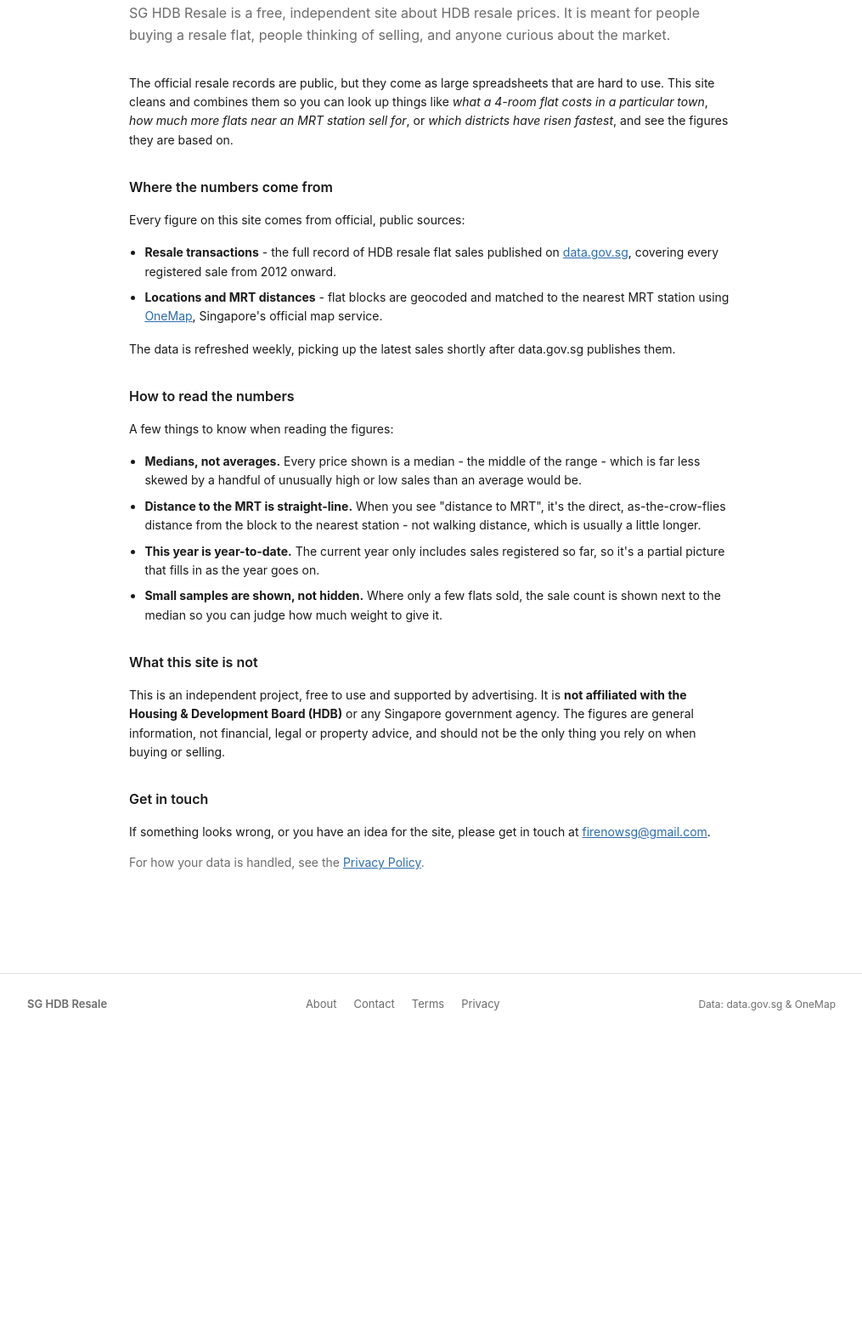
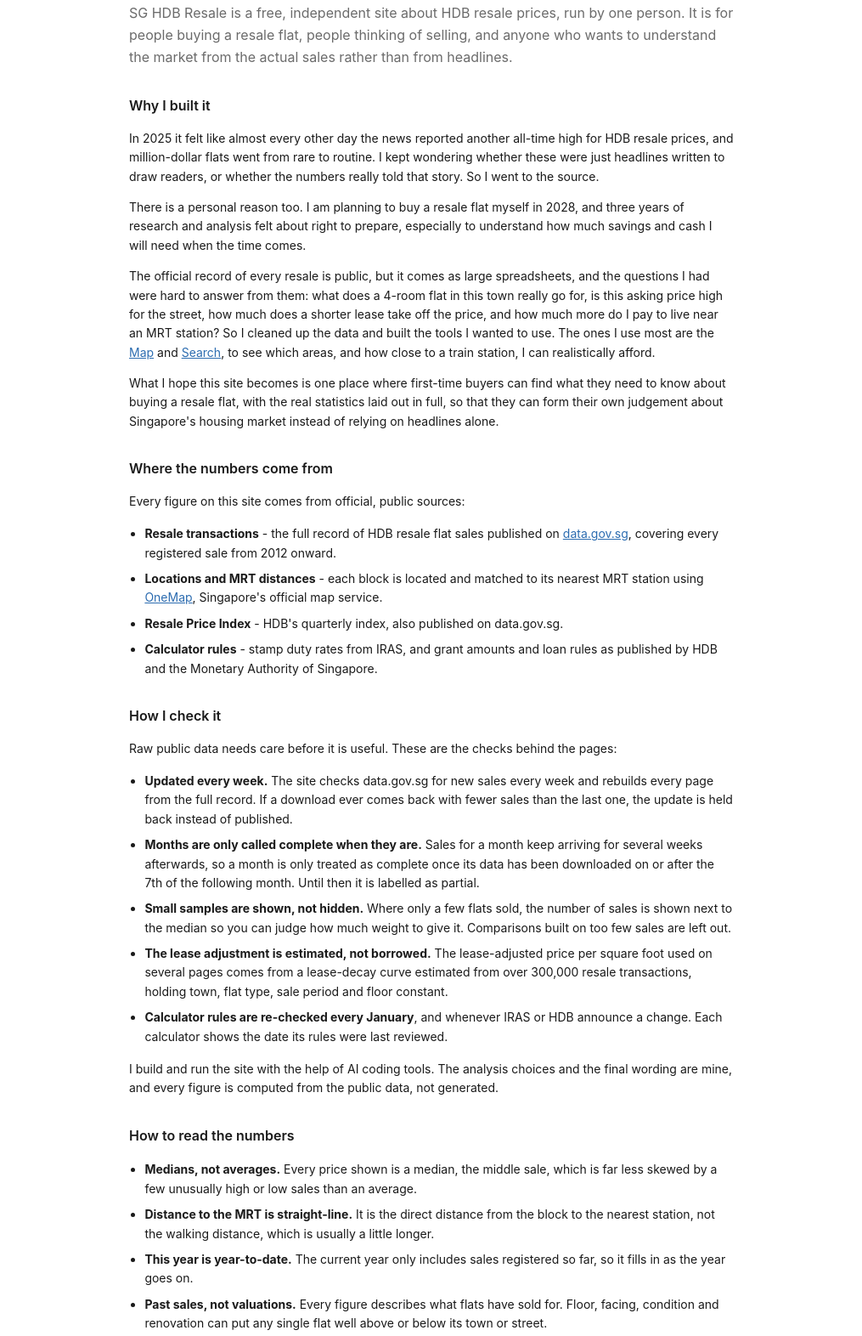
Before and after one commit to jeremydevdesign/sg-hdb-resale-dashboard, a plain HTML site: page about.html in a window 1280 px wide. Shown: the part 136-1708 px from the top of the page at 85% size, without its empty margins (132-1147 px from the left). Before the commit the page ends 1353 px from the top, so only its background shows below. Drawn offline with Linux system fonts and the light colour scheme.

Commit message:
About page: why the site exists, how the data is checked; sw v106
Co-Authored-By: Claude Opus 5.5 <noreply@anthropic.com>

```diff
--- a/about.html
+++ b/about.html
@@ -116,32 +116,50 @@ a{color:var(--color-text-info)}
 
 <div class="wrap">
   <h1>About SG HDB Resale</h1>
-  <p class="lede">SG HDB Resale is a free, independent site about HDB resale prices. It is meant for people buying a resale flat, people thinking of selling, and anyone curious about the market.</p>
+  <p class="lede">SG HDB Resale is a free, independent site about HDB resale prices, run by one person. It is for people buying a resale flat, people thinking of selling, and anyone who wants to understand the market from the actual sales rather than from headlines.</p>
 
-  <p>The official resale records are public, but they come as large spreadsheets that are hard to use. This site cleans and combines them so you can look up things like <em>what a 4-room flat costs in a particular town</em>, <em>how much more flats near an MRT station sell for</em>, or <em>which districts have risen fastest</em>, and see the figures they are based on.</p>
+  <h2>Why I built it</h2>
+  <p>In 2025 it felt like almost every other day the news reported another all-time high for HDB resale prices, and million-dollar flats went from rare to routine. I kept wondering whether these were just headlines written to draw readers, or whether the numbers really told that story. So I went to the source.</p>
+  <p>There is a personal reason too. I am planning to buy a resale flat myself in 2028, and three years of research and analysis felt about right to prepare, especially to understand how much savings and cash I will need when the time comes.</p>
+  <p>The official record of every resale is public, but it comes as large spreadsheets, and the questions I had were hard to answer from them: what does a 4-room flat in this town really go for, is this asking price high for the street, how much does a shorter lease take off the price, and how much more do I pay to live near an MRT station? So I cleaned up the data and built the tools I wanted to use. The ones I use most are the <a href="/map">Map</a> and <a href="/search">Search</a>, to see which areas, and how close to a train station, I can realistically afford.</p>
+  <p>What I hope this site becomes is one place where first-time buyers can find what they need to know about buying a resale flat, with the real statistics laid out in full, so that they can form their own judgement about Singapore's housing market instead of relying on headlines alone.</p>
 
   <h2>Where the numbers come from</h2>
   <p>Every figure on this site comes from official, public sources:</p>
   <ul>
     <li><strong>Resale transactions</strong> - the full record of HDB resale flat sales published on <a href="https://data.gov.sg" target="_blank" rel="noopener">data.gov.sg</a>, covering every registered sale from 2012 onward.</li>
-    <li><strong>Locations and MRT distances</strong> - flat blocks are geocoded and matched to the nearest MRT station using <a href="https://www.onemap.gov.sg" target="_blank" rel="noopener">OneMap</a>, Singapore's official map service.</li>
+    <li><strong>Locations and MRT distances</strong> - each block is located and matched to its nearest MRT station using <a href="https://www.onemap.gov.sg" target="_blank" rel="noopener">OneMap</a>, Singapore's official map service.</li>
+    <li><strong>Resale Price Index</strong> - HDB's quarterly index, also published on data.gov.sg.</li>
+    <li><strong>Calculator rules</strong> - stamp duty rates from IRAS, and grant amounts and loan rules as published by HDB and the Monetary Authority of Singapore.</li>
   </ul>
-  <p>The data is refreshed weekly, picking up the latest sales shortly after data.gov.sg publishes them.</p>
+
+  <h2>How I check it</h2>
+  <p>Raw public data needs care before it is useful. These are the checks behind the pages:</p>
+  <ul>
+    <li><strong>Updated every week.</strong> The site checks data.gov.sg for new sales every week and rebuilds every page from the full record. If a download ever comes back with fewer sales than the last one, the update is held back instead of published.</li>
+    <li><strong>Months are only called complete when they are.</strong> Sales for a month keep arriving for several weeks afterwards, so a month is only treated as complete once its data has been downloaded on or after the 7th of the following month. Until then it is labelled as partial.</li>
+    <li><strong>Small samples are shown, not hidden.</strong> Where only a few flats sold, the number of sales is shown next to the median so you can judge how much weight to give it. Comparisons built on too few sales are left out.</li>
+    <li><strong>The lease adjustment is estimated, not borrowed.</strong> The lease-adjusted price per square foot used on several pages comes from a lease-decay curve estimated from over 300,000 resale transactions, holding town, flat type, sale period and floor constant.</li>
+    <li><strong>Calculator rules are re-checked every January</strong>, and whenever IRAS or HDB announce a change. Each calculator shows the date its rules were last reviewed.</li>
+  </ul>
+  <p>I build and run the site with the help of AI coding tools. The analysis choices and the final wording are mine, and every figure is computed from the public data, not generated.</p>
 
   <h2>How to read the numbers</h2>
-  <p>A few things to know when reading the figures:</p>
   <ul>
-    <li><strong>Medians, not averages.</strong> Every price shown is a median - the middle of the range - which is far less skewed by a handful of unusually high or low sales than an average would be.</li>
-    <li><strong>Distance to the MRT is straight-line.</strong> When you see "distance to MRT", it's the direct, as-the-crow-flies distance from the block to the nearest station - not walking distance, which is usually a little longer.</li>
-    <li><strong>This year is year-to-date.</strong> The current year only includes sales registered so far, so it's a partial picture that fills in as the year goes on.</li>
-    <li><strong>Small samples are shown, not hidden.</strong> Where only a few flats sold, the sale count is shown next to the median so you can judge how much weight to give it.</li>
+    <li><strong>Medians, not averages.</strong> Every price shown is a median, the middle sale, which is far less skewed by a few unusually high or low sales than an average.</li>
+    <li><strong>Distance to the MRT is straight-line.</strong> It is the direct distance from the block to the nearest station, not the walking distance, which is usually a little longer.</li>
+    <li><strong>This year is year-to-date.</strong> The current year only includes sales registered so far, so it fills in as the year goes on.</li>
+    <li><strong>Past sales, not valuations.</strong> Every figure describes what flats have sold for. Floor, facing, condition and renovation can put any single flat well above or below its town or street.</li>
   </ul>
 
+  <h2>Corrections</h2>
+  <p>If you spot something wrong, please tell me. I check every report, and when a figure or a statement on the site turns out to be wrong, I fix it.</p>
+
   <h2>What this site is not</h2>
-  <p>This is an independent project, free to use and supported by advertising. It is <strong>not affiliated with the Housing &amp; Development Board (HDB)</strong> or any Singapore government agency. The figures are general information, not financial, legal or property advice, and should not be the only thing you rely on when buying or selling.</p>
+  <p>This is an independent project, free to use and supported by advertising. It is <strong>not affiliated with the Housing &amp; Development Board (HDB)</strong> or any Singapore government agency. I am not a property agent, valuer or financial adviser, and nothing here is financial, legal or property advice. Use it alongside your HFE letter, your bank or HDB, and a lawyer when you buy or sell.</p>
 
   <h2>Get in touch</h2>
-  <p>If something looks wrong, or you have an idea for the site, please get in touch at <a href="mailto:firenowsg@gmail.com">firenowsg@gmail.com</a>.</p>
+  <p>Corrections, questions and ideas for the site are all welcome at <a href="mailto:firenowsg@gmail.com">firenowsg@gmail.com</a>.</p>
   <p class="muted">For how your data is handled, see the <a href="/privacy">Privacy Policy</a>.</p>
 </div>
 <script>
--- a/sw.js
+++ b/sw.js
@@ -1,6 +1,6 @@
 // SG HDB Resale Dashboard - service worker
 // Bump CACHE version whenever you change any cached file so clients update.
-const CACHE = 'hdb-resale-v105';
+const CACHE = 'hdb-resale-v106';
 const ASSETS = [
   './',
   './index.html',
```
